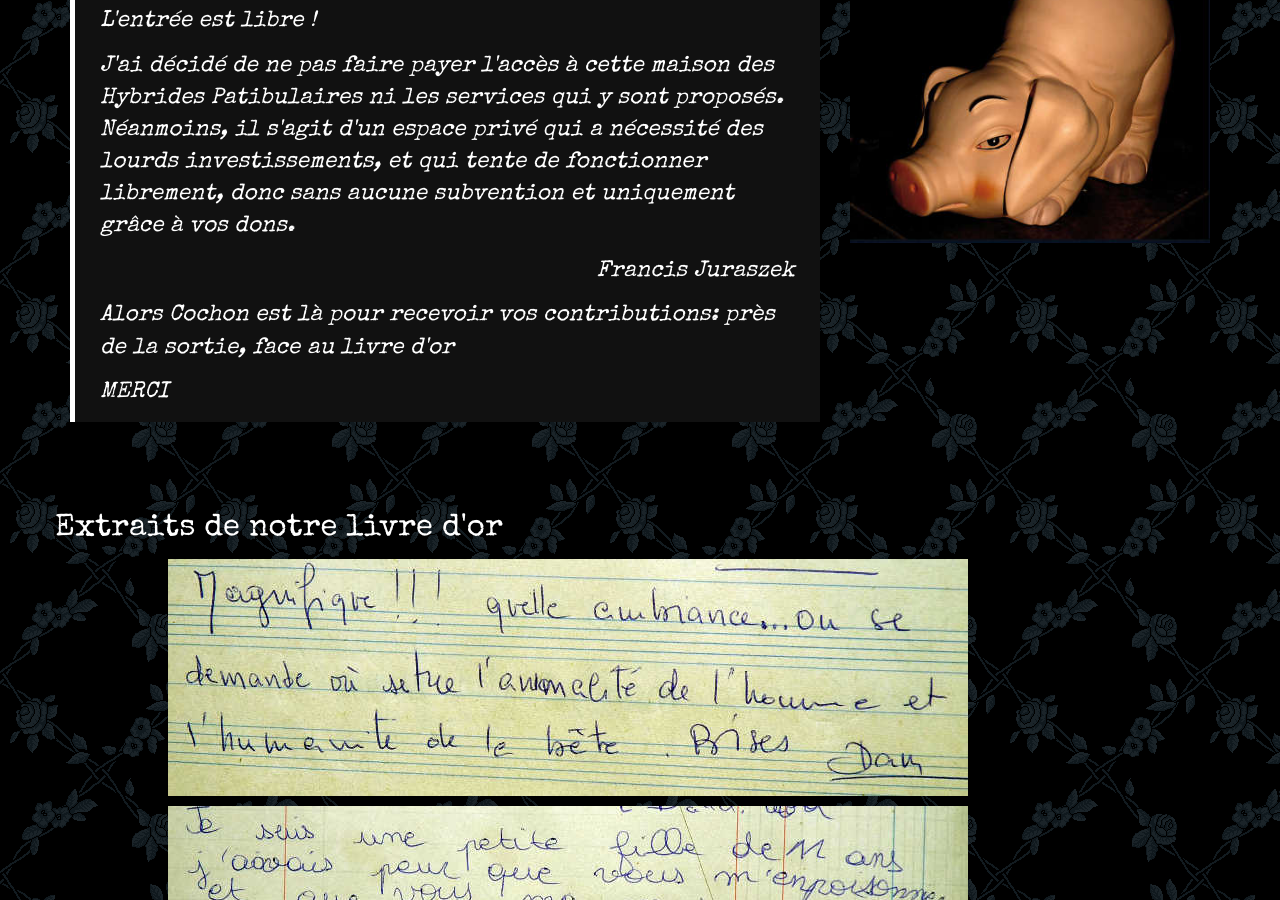
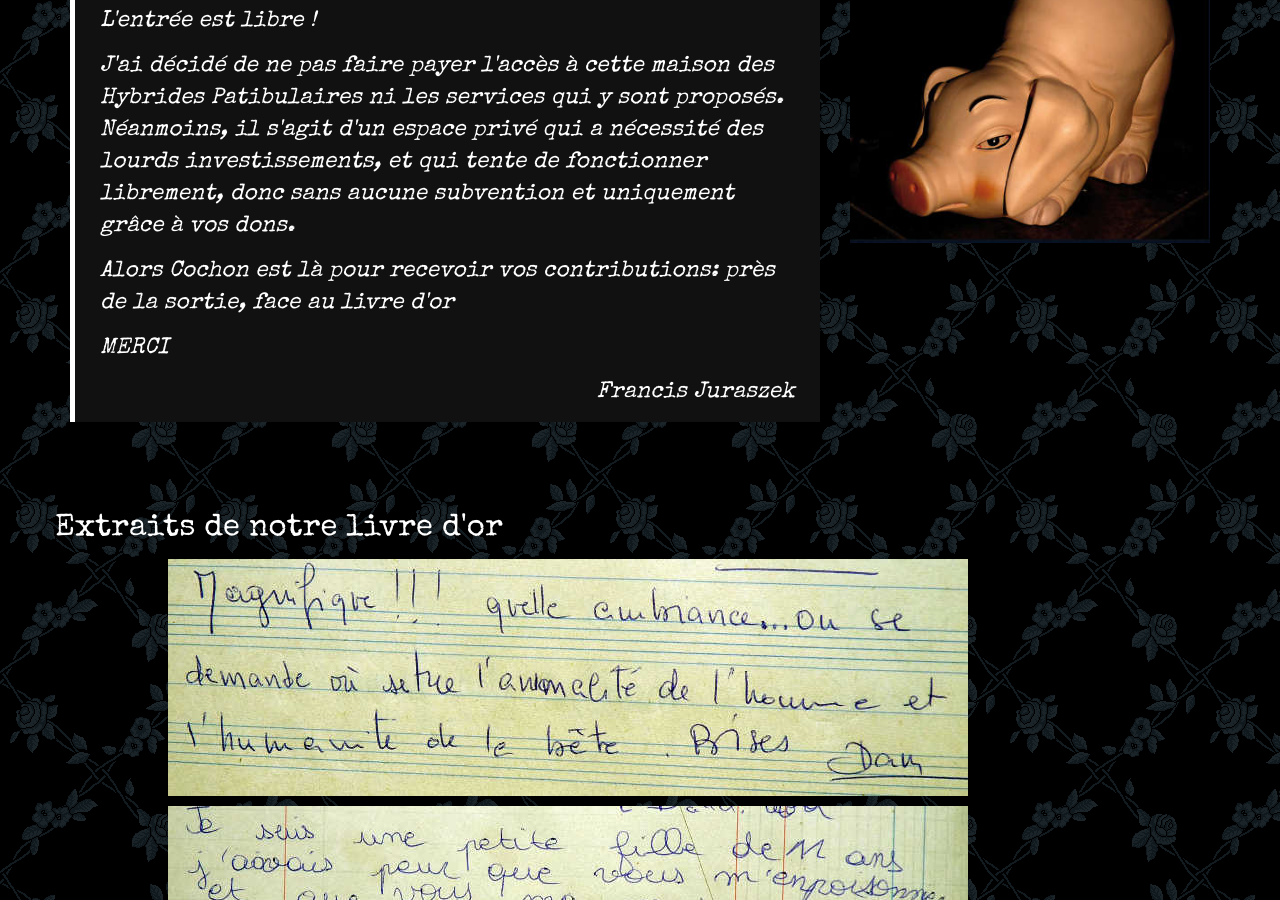
Before and after one commit to le-cube/le-cube.github.io, a Jekyll site: the page built from le-bar-des-hybrides.html, in a window 1280 px wide and 900 px high, scrolled down 1123 px. Built offline with Jekyll 4.4.1, drawn with Linux system fonts in a browser that asks for light colours.

Commit message:
Update le-bar-des-hybrides.html

```diff
--- a/le-bar-des-hybrides.html
+++ b/le-bar-des-hybrides.html
@@ -34,9 +34,10 @@ weight : 40
         <blockquote>
             <p>L'entrée est libre !</p>
             <p>J'ai décidé de ne pas faire payer l'accès à cette maison des Hybrides Patibulaires ni les services qui y sont proposés. Néanmoins, il s'agit d'un espace privé qui a nécessité des lourds investissements, et qui tente de fonctionner librement, donc sans aucune subvention et uniquement grâce à vos dons. </p>
-            <p class="text-right"><em>Francis Juraszek</em></p>
+
             <p>Alors Cochon est là pour recevoir vos contributions: près de la sortie, face au livre d'or</p>
         <p>MERCI</p>
+        <p class="text-right"><em>Francis Juraszek</em></p>
         </blockquote>
 
 
```
